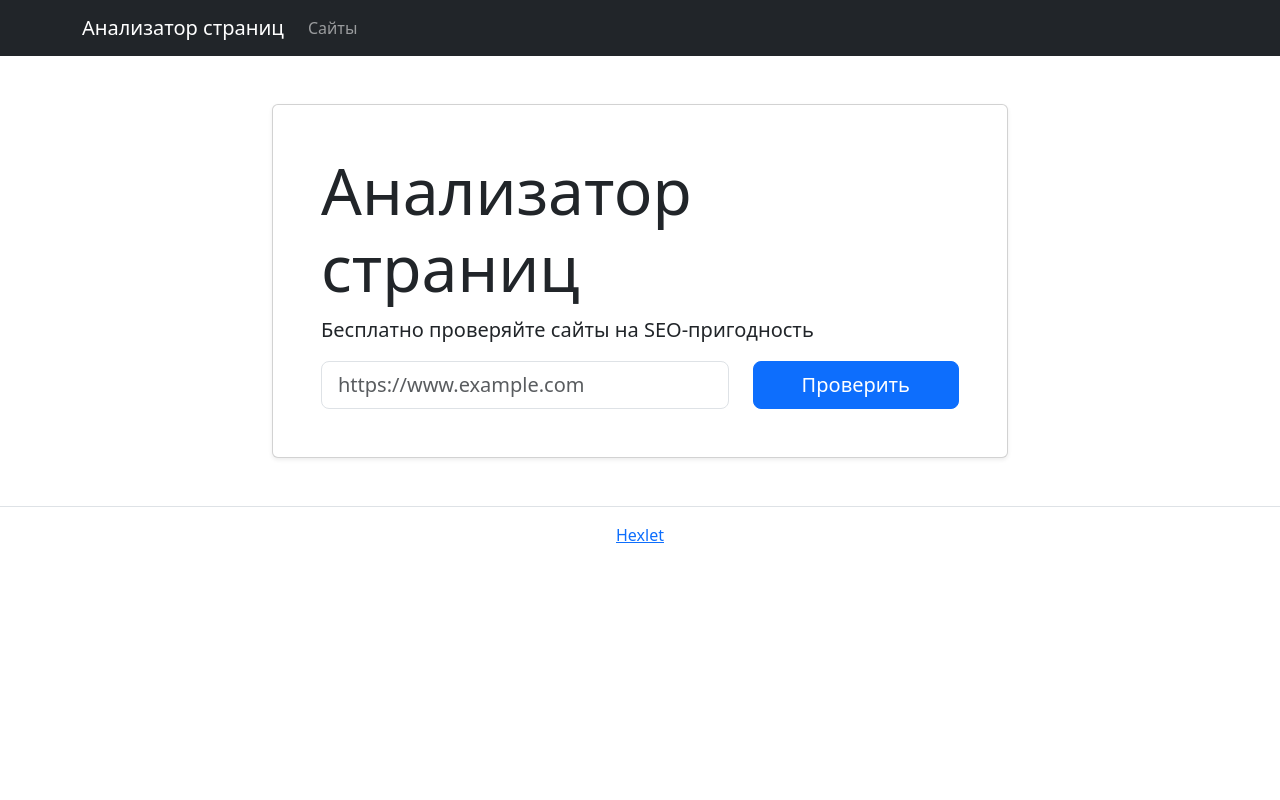
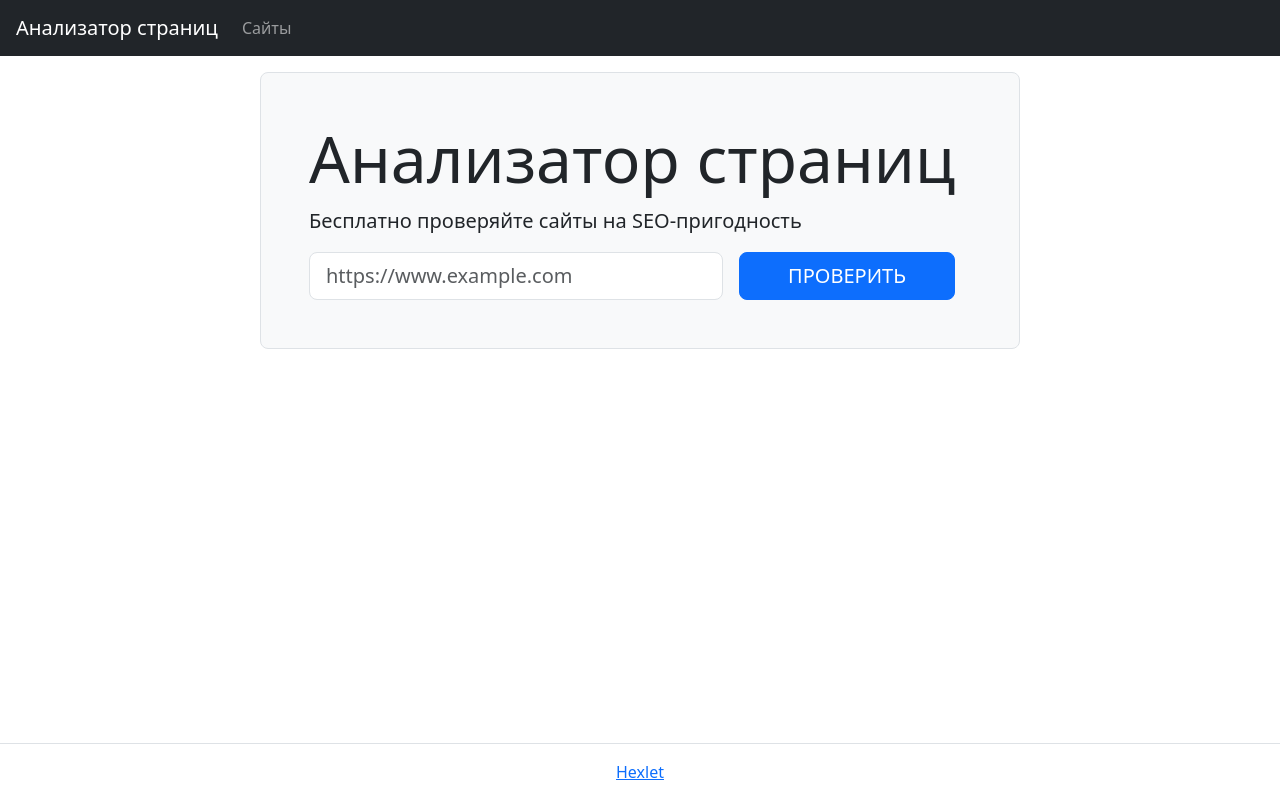
Before and after one commit to Asankhey/python-project-83, a Flask app: page / in a window 1280 px wide. Run offline with Flask 3, Linux system fonts and the light colour scheme; some libraries are stand-ins or nearby versions.

Commit message:
fix: update layout to match Hexlet style

```diff
--- a/page_analyzer/templates/index.html
+++ b/page_analyzer/templates/index.html
@@ -1,63 +1,58 @@
 <!DOCTYPE html>
 <html lang="ru">
   <head>
-  <meta charset="UTF-8">
+    <meta charset="utf-8">
+    <meta name="viewport" content="width=device-width, initial-scale=1, shrink-to-fit=no">
+    <meta name="description" content="Third project for Hexlet.io">
     <title>Анализатор страниц</title>
-  <meta name="viewport" content="width=device-width, initial-scale=1">
-  <link href="https://cdn.jsdelivr.net/npm/bootstrap@5.3.3/dist/css/bootstrap.min.css" rel="stylesheet">
+    <link href="https://cdn.jsdelivr.net/npm/bootstrap@5.3.3/dist/css/bootstrap.min.css" rel="stylesheet" integrity="sha384-QWTKZyjpPEjISv5WaRU9OFeRpok6YctnYmDr5pNlyT2bRjXh0JMhjY6hW+ALEwIH" crossorigin="anonymous">
   </head>
-<body>
-  <nav class="navbar navbar-expand-md navbar-dark bg-dark">
-    <div class="container">
-      <a class="navbar-brand" href="{{ url_for('index') }}">Анализатор страниц</a>
-      <div class="collapse navbar-collapse">
+  <body class="min-vh-100 d-flex flex-column">
+
+    <header class="flex-shrink-0">
+      <nav class="navbar navbar-expand-md navbar-dark bg-dark px-3">
+        <a class="navbar-brand" href="/">Анализатор страниц</a>
+        <div id="navbarNav">
           <ul class="navbar-nav">
-          <li class="nav-item">
-            <a class="nav-link" href="{{ url_for('urls_list') }}">Сайты</a>
-          </li>
+            <li class="nav-item"><a class="nav-link" href="/urls">Сайты</a></li>
           </ul>
         </div>
-    </div>
       </nav>
+    </header>
 
     <main class="flex-grow-1">
-    <div class="container-lg mt-5">
-      <div class="row justify-content-center">
-        <div class="col-12 col-md-10 col-lg-8">
-          <div class="card shadow-sm">
-            <div class="card-body p-5">
+      <div class="container-lg mt-3">
+        <div class="row">
+          <div class="col-12 col-md-10 col-lg-8 mx-auto border rounded-3 bg-light p-5">
             <h1 class="display-3">Анализатор страниц</h1>
             <p class="lead">Бесплатно проверяйте сайты на SEO-пригодность</p>
 
             {% with messages = get_flashed_messages(with_categories=true) %}
               {% if messages %}
                 {% for category, message in messages %}
-                    <div class="alert alert-{{ category }}" role="alert">
-                      {{ message }}
-                    </div>
+                  <div class="alert alert-{{ category }}">{{ message }}</div>
                 {% endfor %}
               {% endif %}
             {% endwith %}
 
-              <form action="{{ url_for('add_url') }}" method="post" class="row">
-                <div class="col">
-                  <input type="text" name="url" class="form-control form-control-lg" placeholder="https://www.example.com" required>
-                </div>
-                <div class="col-auto">
-                  <button type="submit" class="btn btn-lg btn-primary px-5">Проверить</button>
-                </div>
+            <form action="/urls" method="post" class="d-flex justify-content-center">
+              <label for="url" class="visually-hidden">Url для проверки</label>
+              <input type="text" name="url" placeholder="https://www.example.com" class="form-control form-control-lg" required>
+              <input type="submit" class="btn btn-primary btn-lg ms-3 px-5 text-uppercase mx-3" value="Проверить">
             </form>
-            </div>
-          </div>
           </div>
         </div>
       </div>
     </main>
 
-  <footer class="border-top py-3 mt-5">
-    <div class="container text-center">
-      <a href="https://ru.hexlet.io" target="_blank">Hexlet</a>
+    <footer class="border-top py-3 mt-5 flex-shrink-0">
+      <div class="container-lg">
+        <div class="text-center">
+          <a href="https://ru.hexlet.io/" target="_blank">Hexlet</a>
+        </div>
       </div>
     </footer>
+
+    <script src="https://cdn.jsdelivr.net/npm/bootstrap@5.3.3/dist/js/bootstrap.bundle.min.js" integrity="sha384-YvpcrYf0tY3lHB60NNkmXc5s9fDVZLESaAA55NDzOxhy9GkcIdslK1eN7N6jIeHz" crossorigin="anonymous"></script>
   </body>
 </html>
```
Lines whose indentation alone changed are shown as unchanged.
